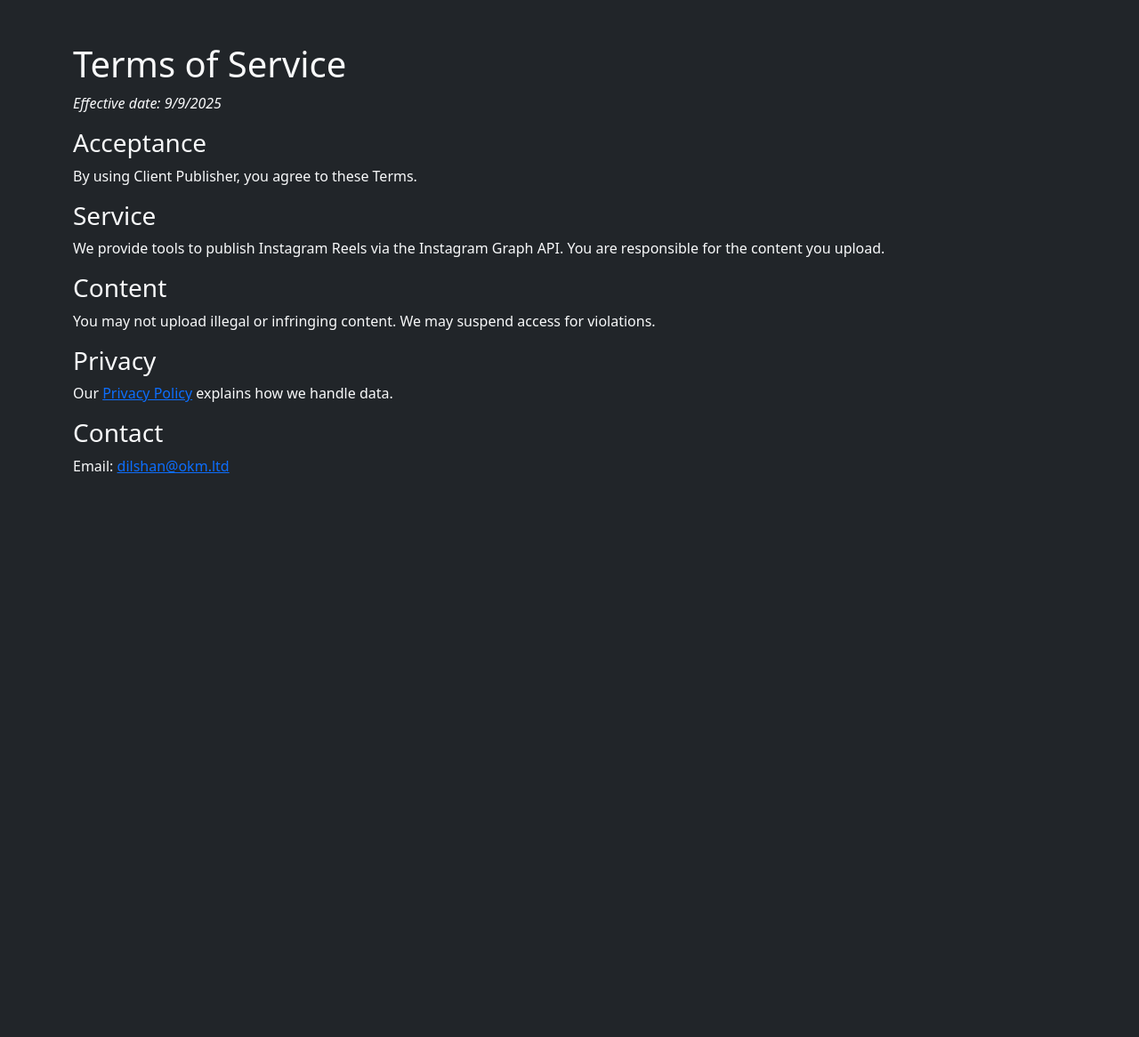
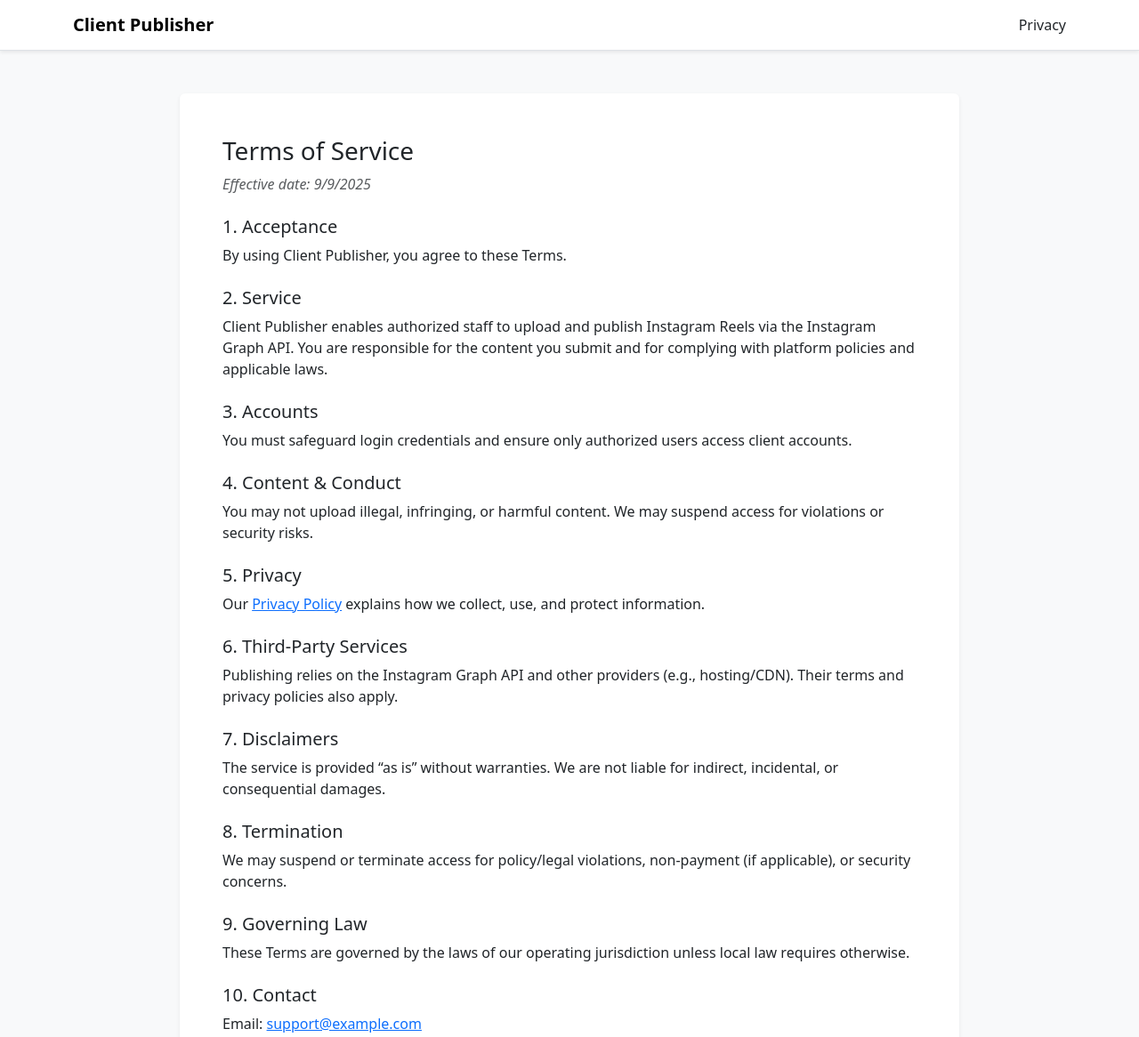
Before and after one commit to dk95gs/privacy_policy, a plain HTML site: page terms.html in a window 1280 px wide. Shown: the top 1166 px of the page at 89% size. Before the commit the page ends 800 px from the top, so only its background shows below. Drawn offline with nearby package versions, Linux system fonts and the light colour scheme.

Commit message:
Update terms.html

```diff
--- a/terms.html
+++ b/terms.html
@@ -2,24 +2,69 @@
 <html lang="en">
 <head>
   <meta charset="utf-8">
+  <title>Client Publisher – Terms of Service</title>
   <meta name="viewport" content="width=device-width, initial-scale=1">
-  <title>Client Publisher – Terms of Service</title>
+  <!-- Bootstrap -->
   <link href="https://cdn.jsdelivr.net/npm/bootstrap@5.3.3/dist/css/bootstrap.min.css" rel="stylesheet">
 </head>
-<body class="bg-dark text-light">
-<div class="container py-5">
-  <h1>Terms of Service</h1>
-  <p><em>Effective date: <script>document.write(new Date().toLocaleDateString())</script></em></p>
-  <h3>Acceptance</h3>
-  <p>By using Client Publisher, you agree to these Terms.</p>
-  <h3>Service</h3>
-  <p>We provide tools to publish Instagram Reels via the Instagram Graph API. You are responsible for the content you upload.</p>
-  <h3>Content</h3>
-  <p>You may not upload illegal or infringing content. We may suspend access for violations.</p>
-  <h3>Privacy</h3>
-  <p>Our <a href="privacy.html">Privacy Policy</a> explains how we handle data.</p>
-  <h3>Contact</h3>
-  <p>Email: <a href="mailto:dilshan@okm.ltd">dilshan@okm.ltd</a></p>
-</div>
+<body class="bg-light text-dark">
+  <nav class="navbar navbar-expand-lg navbar-light bg-white border-bottom shadow-sm">
+    <div class="container">
+      <a class="navbar-brand fw-semibold" href="index.html">Client Publisher</a>
+      <div class="ms-auto">
+        <a class="nav-link d-inline" href="privacy.html">Privacy</a>
+      </div>
+    </div>
+  </nav>
+
+  <main class="container my-5" style="max-width: 900px;">
+    <div class="card shadow-sm border-0">
+      <div class="card-body p-4 p-md-5">
+        <h1 class="h3">Terms of Service</h1>
+        <p class="text-muted"><em>Effective date: <span id="eff"></span></em></p>
+        <script>document.getElementById('eff').textContent = new Date().toLocaleDateString();</script>
+
+        <h2 class="h5 mt-4">1. Acceptance</h2>
+        <p>By using Client Publisher, you agree to these Terms.</p>
+
+        <h2 class="h5 mt-4">2. Service</h2>
+        <p>
+          Client Publisher enables authorized staff to upload and publish Instagram Reels via the Instagram Graph API.
+          You are responsible for the content you submit and for complying with platform policies and applicable laws.
+        </p>
+
+        <h2 class="h5 mt-4">3. Accounts</h2>
+        <p>You must safeguard login credentials and ensure only authorized users access client accounts.</p>
+
+        <h2 class="h5 mt-4">4. Content & Conduct</h2>
+        <p>You may not upload illegal, infringing, or harmful content. We may suspend access for violations or security risks.</p>
+
+        <h2 class="h5 mt-4">5. Privacy</h2>
+        <p>Our <a href="privacy.html">Privacy Policy</a> explains how we collect, use, and protect information.</p>
+
+        <h2 class="h5 mt-4">6. Third-Party Services</h2>
+        <p>Publishing relies on the Instagram Graph API and other providers (e.g., hosting/CDN). Their terms and privacy policies also apply.</p>
+
+        <h2 class="h5 mt-4">7. Disclaimers</h2>
+        <p>The service is provided “as is” without warranties. We are not liable for indirect, incidental, or consequential damages.</p>
+
+        <h2 class="h5 mt-4">8. Termination</h2>
+        <p>We may suspend or terminate access for policy/legal violations, non-payment (if applicable), or security concerns.</p>
+
+        <h2 class="h5 mt-4">9. Governing Law</h2>
+        <p>These Terms are governed by the laws of our operating jurisdiction unless local law requires otherwise.</p>
+
+        <h2 class="h5 mt-4">10. Contact</h2>
+        <p>Email: <a href="mailto:support@example.com">support@example.com</a></p>
+      </div>
+    </div>
+  </main>
+
+  <footer class="bg-white border-top py-4">
+    <div class="container text-center text-muted small">
+      © <span id="year"></span> Client Publisher
+    </div>
+  </footer>
+  <script>document.getElementById('year').textContent = new Date().getFullYear()</script>
 </body>
 </html>
```
